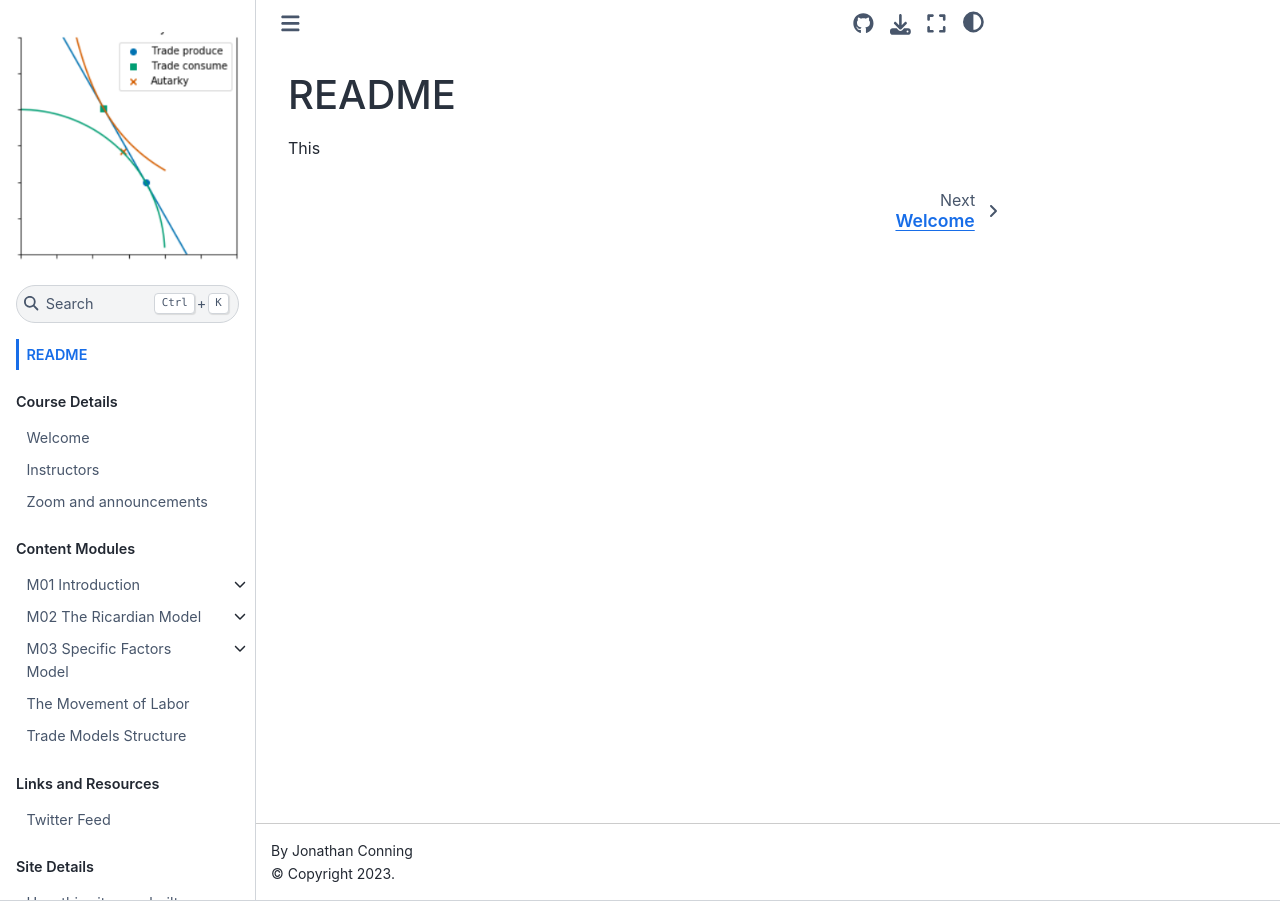
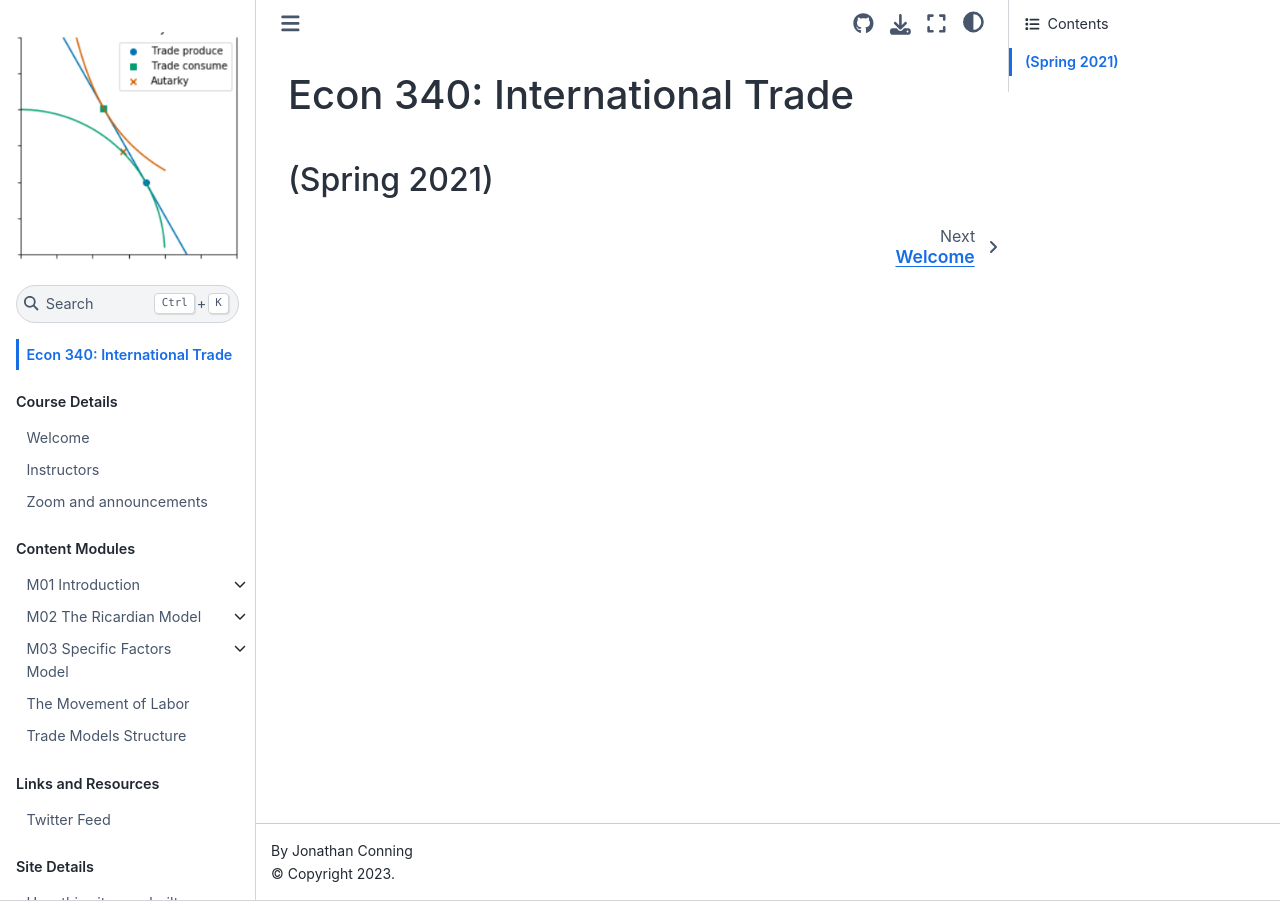
Before and after one commit to jhconning/Trade340, a Jupyter Book: the page built from notes/index.md, in a window 1280 px wide. Built offline with Jupyter Book 1.0.4 settings and Sphinx 7.4.7 and the Sphinx Book theme 1.1.4, drawn with Linux system fonts in a browser that asks for light colours; pages that are not in the unit, such as notebooks, are missing from menus.

Commit message:
new title page

```diff
--- a/_toc.yml
+++ b/_toc.yml
@@ -1,4 +1,4 @@
-- file: notes/README
+- file: notes/index
 
 
 - part: Course Details
--- a/notes/README.md
+++ b/notes/index.md
@@ -1,11 +1,10 @@
 ---
-title: README
+title: index
 title_custom: true
 tags: [Notebooks/Modules/M00_Intro, post]
 created: '2021-01-28T00:00:19.192Z'
-modified: '2021-01-28T14:06:46.770Z'
+modified: '2021-01-29T05:49:52.045Z'
 ---
 
-# README
-
-This
+# Econ 340: International Trade
+## (Spring 2021)
```
Also changed, not shown: README.md (+1 -1 lines).
